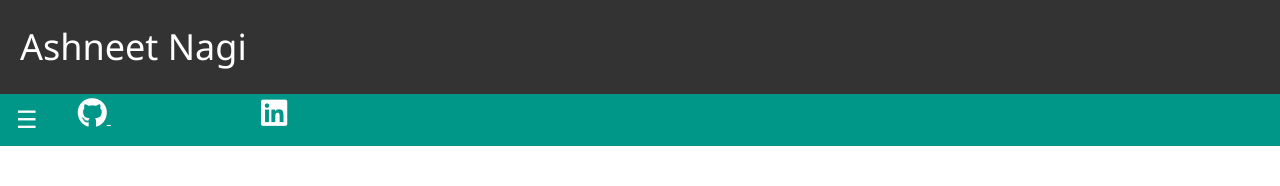
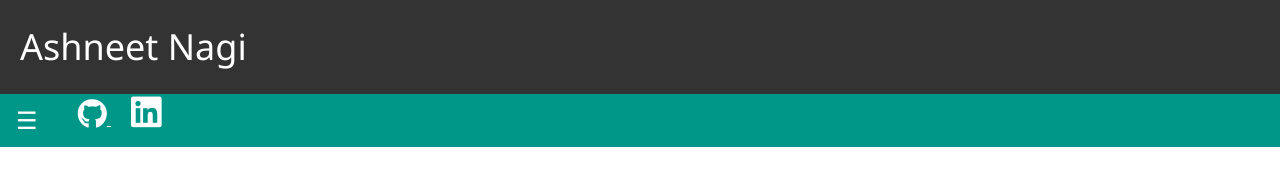
Before and after one commit to ashneet1/ashneet1.github.io, a plain HTML site: page index.html in a window 1280 px wide. Drawn offline with nearby package versions, Linux system fonts and the light colour scheme.

Commit message:
Update index.html

```diff
--- a/index.html
+++ b/index.html
@@ -57,9 +57,9 @@
     }
 
     .social-icons{
-      font-size: 30px;
+      font-size: 35px;
       color: #fff;
-      margin-left: 150px;
+      margin-left: 20px;
     }
   </style>
 </head>
```
